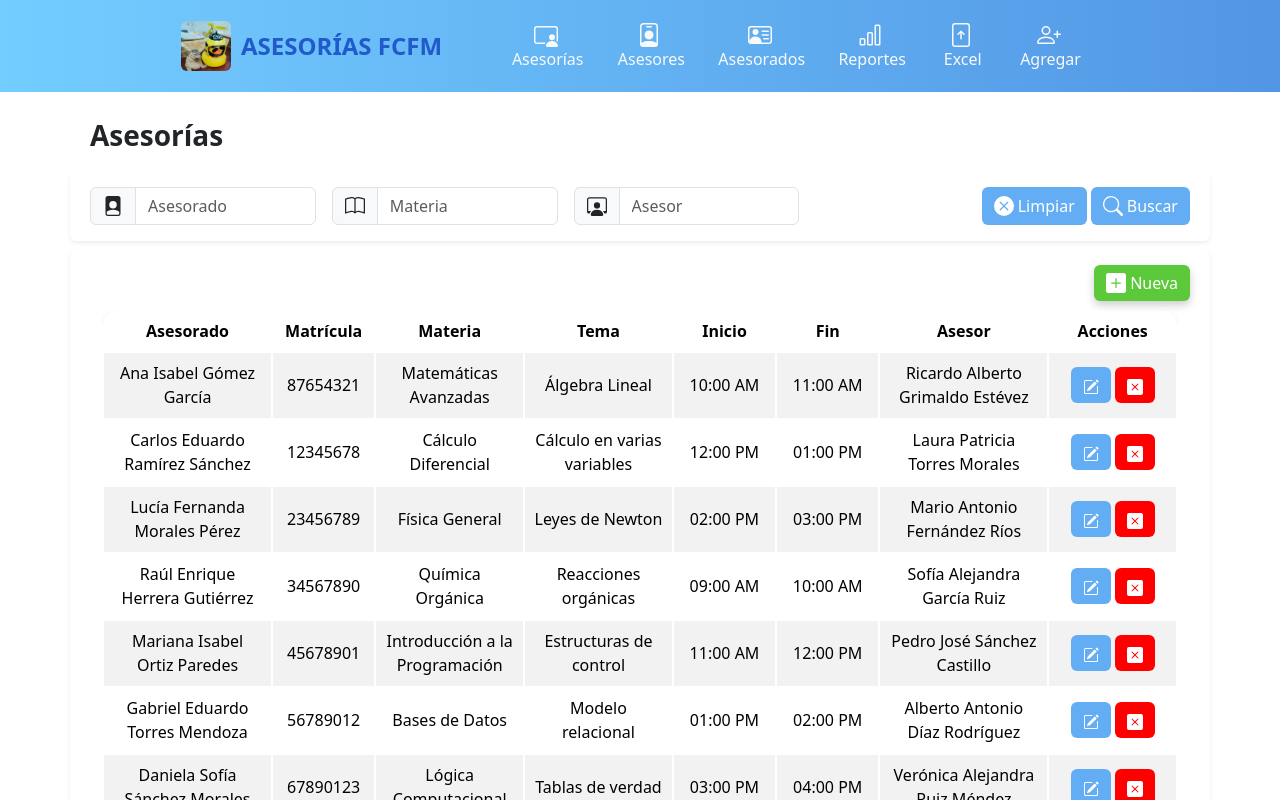
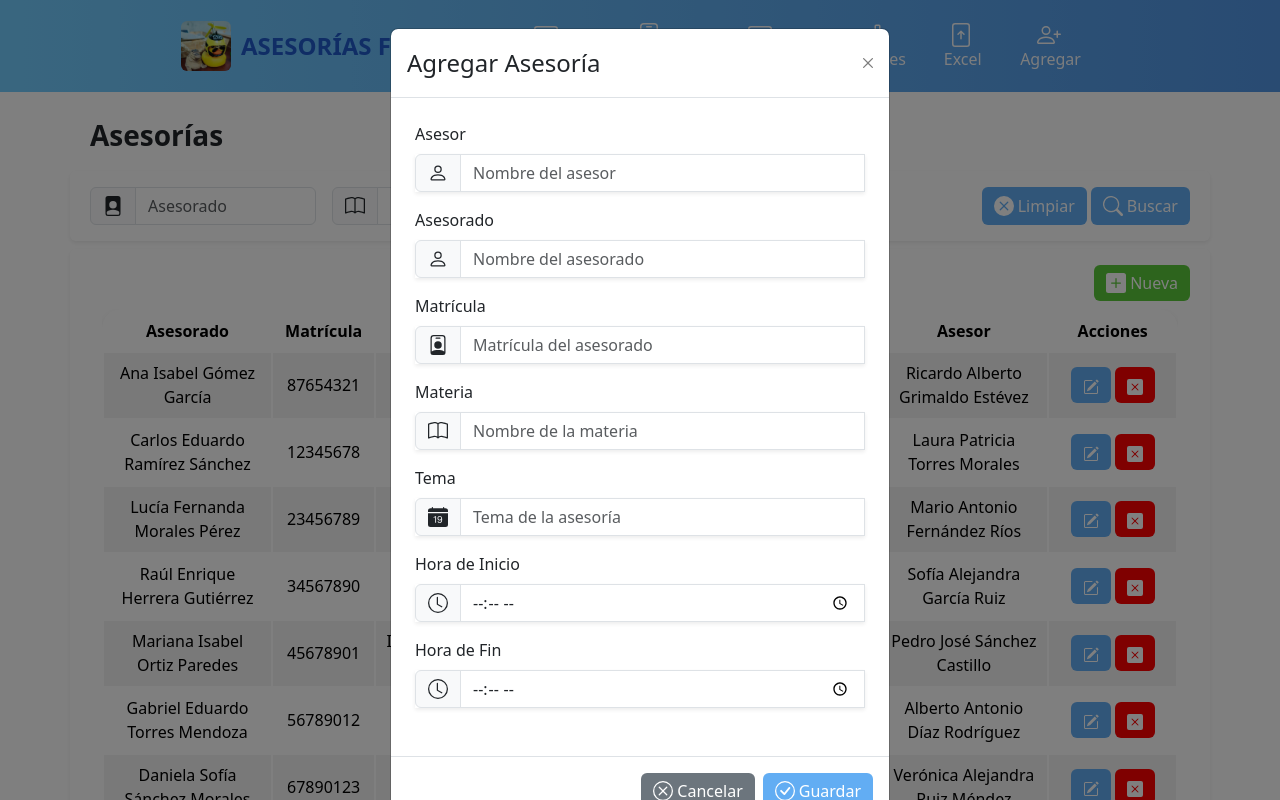
Before and after one commit to maribelhernandezstg/PRH-Programa-Registro-Horas-, a React (Vite) app: page /asesorias in a window 1280 px wide. Both pictures are taken after a click on the button "Nueva". Shown: the top 800 px of the page. Built offline with nearby package versions, Linux system fonts and the light colour scheme.

Commit message:
feature/modalAdvices

```diff
--- /dev/null
+++ b/src/components/Modals/AdviceModal.tsx
@@ -0,0 +1,167 @@
+import React from 'react';
+import { Modal, Button, Form, InputGroup } from 'react-bootstrap';
+import { BsPerson, BsBook, BsPersonBadge, BsFillCalendarDateFill, BsClock, BsXCircle, BsCheckCircle } from 'react-icons/bs';
+
+interface AdviceModalProps {
+  show: boolean;
+  handleClose: () => void;
+  handleSaveChanges: () => void;
+  advice: { Advisor: string; Advisee: string; Enrollment: string; LearningUnit: string; Topic: string; StartTime: string; EndTime: string };
+  handleInputChange: (e: React.ChangeEvent<HTMLInputElement>) => void;
+  errors: { Advisor: string; Advisee: string; Enrollment: string; LearningUnit: string; Topic: string; StartTime: string; EndTime: string };
+}
+
+const AdviceModal: React.FC<AdviceModalProps> = ({ show, handleClose, handleSaveChanges, advice, handleInputChange, errors }) => {
+  return (
+    <Modal show={show} onHide={handleClose}>
+      <Modal.Header closeButton>
+        <Modal.Title>Agregar Asesoría</Modal.Title>
+      </Modal.Header>
+      <Modal.Body>
+        <Form className="p-2">
+          <Form.Group controlId="formAdvisor" className="mb-3">
+            <Form.Label>Asesor</Form.Label>
+            <InputGroup className="shadow-sm">
+              <InputGroup.Text>
+                <BsPerson className="fs-5" />
+              </InputGroup.Text>
+              <Form.Control
+                type="text"
+                placeholder="Nombre del asesor"
+                name="Advisor"
+                value={advice.Advisor}
+                onChange={handleInputChange}
+                required
+                isInvalid={!!errors.Advisor}
+              />
+              <Form.Control.Feedback type="invalid">{errors.Advisor}</Form.Control.Feedback>
+            </InputGroup>
+          </Form.Group>
+
+          <Form.Group controlId="formAdvisee" className="mb-3">
+            <Form.Label>Asesorado</Form.Label>
+            <InputGroup className="shadow-sm">
+              <InputGroup.Text>
+                <BsPerson className="fs-5" />
+              </InputGroup.Text>
+              <Form.Control
+                type="text"
+                placeholder="Nombre del asesorado"
+                name="Advisee"
+                value={advice.Advisee}
+                onChange={handleInputChange}
+                required
+                isInvalid={!!errors.Advisee}
+              />
+              <Form.Control.Feedback type="invalid">{errors.Advisee}</Form.Control.Feedback>
+            </InputGroup>
+          </Form.Group>
+
+          <Form.Group controlId="formEnrollment" className="mb-3">
+            <Form.Label>Matrícula</Form.Label>
+            <InputGroup className="shadow-sm">
+              <InputGroup.Text>
+                <BsPersonBadge className="fs-5" />
+              </InputGroup.Text>
+              <Form.Control
+                type="text"
+                placeholder="Matrícula del asesorado"
+                name="Enrollment"
+                value={advice.Enrollment}
+                onChange={handleInputChange}
+                required
+                isInvalid={!!errors.Enrollment}
+              />
+              <Form.Control.Feedback type="invalid">{errors.Enrollment}</Form.Control.Feedback>
+            </InputGroup>
+          </Form.Group>
+
+          <Form.Group controlId="formLearningUnit" className="mb-3">
+            <Form.Label>Materia</Form.Label>
+            <InputGroup className="shadow-sm">
+              <InputGroup.Text>
+                <BsBook className="fs-5" />
+              </InputGroup.Text>
+              <Form.Control
+                type="text"
+                placeholder="Nombre de la materia"
+                name="LearningUnit"
+                value={advice.LearningUnit}
+                onChange={handleInputChange}
+                required
+                isInvalid={!!errors.LearningUnit}
+              />
+              <Form.Control.Feedback type="invalid">{errors.LearningUnit}</Form.Control.Feedback>
+            </InputGroup>
+          </Form.Group>
+
+          <Form.Group controlId="formTopic" className="mb-3">
+            <Form.Label>Tema</Form.Label>
+            <InputGroup className="shadow-sm">
+              <InputGroup.Text>
+                <BsFillCalendarDateFill className="fs-5" />
+              </InputGroup.Text>
+              <Form.Control
+                type="text"
+                placeholder="Tema de la asesoría"
+                name="Topic"
+                value={advice.Topic}
+                onChange={handleInputChange}
+                required
+                isInvalid={!!errors.Topic}
+              />
+              <Form.Control.Feedback type="invalid">{errors.Topic}</Form.Control.Feedback>
+            </InputGroup>
+          </Form.Group>
+
+          <Form.Group controlId="formStartTime" className="mb-3">
+            <Form.Label>Hora de Inicio</Form.Label>
+            <InputGroup className="shadow-sm">
+              <InputGroup.Text>
+                <BsClock className="fs-5" />
+              </InputGroup.Text>
+              <Form.Control
+                type="time"
+                name="StartTime"
+                value={advice.StartTime}
+                onChange={handleInputChange}
+                required
+                isInvalid={!!errors.StartTime}
+              />
+              <Form.Control.Feedback type="invalid">{errors.StartTime}</Form.Control.Feedback>
+            </InputGroup>
+          </Form.Group>
+
+          <Form.Group controlId="formEndTime" className="mb-3">
+            <Form.Label>Hora de Fin</Form.Label>
+            <InputGroup className="shadow-sm">
+              <InputGroup.Text>
+                <BsClock className="fs-5" />
+              </InputGroup.Text>
+              <Form.Control
+                type="time"
+                name="EndTime"
+                value={advice.EndTime}
+                onChange={handleInputChange}
+                required
+                isInvalid={!!errors.EndTime}
+              />
+              <Form.Control.Feedback type="invalid">{errors.EndTime}</Form.Control.Feedback>
+            </InputGroup>
+          </Form.Group>
+
+        </Form>
+      </Modal.Body>
+      <Modal.Footer className="my-2">
+        <Button onClick={handleClose} className="d-flex align-items-center justify-content-center" variant="secondary">
+          <BsXCircle className="me-1 fs-5" /> Cancelar
+        </Button>
+        <Button onClick={handleSaveChanges} className="button d-flex align-items-center justify-content-center" variant="primary">
+          <BsCheckCircle className="me-1 fs-5" /> Guardar
+        </Button>
+      </Modal.Footer>
+    </Modal>
+  );
+};
+
+export default AdviceModal;
--- a/src/pages/Advices.tsx
+++ b/src/pages/Advices.tsx
@@ -2,14 +2,16 @@ import '../App.css';
 import { useState } from 'react';
 import { Container, Row, Col, Button, InputGroup, Form } from 'react-bootstrap';
 import { BsFillFilePersonFill, BsBook, BsPersonWorkspace, BsPlusSquareFill, BsSearch, BsXCircleFill } from 'react-icons/bs';
+import AdviceTable from '../components/Tables/AdviceTable';
+import AdviceModal from '../components/Modals/AdviceModal'; // Importa el modal
+import '../components/tables/Styles.css';
 
-import AdviceTable from '../components/Tables/AdviceTable';
-import '../components/tables/Styles.css';
 const Advices = () => {
   // <------------ Filters ------------>
   const [searchAdvisee, setSearchAdvisee] = useState('');
   const [searchLearningUnit, setSearchLearningUnit] = useState('');
   const [searchAdvisor, setSearchAdvisor] = useState('');
+
   const [advices, setAdvicesData] = useState([
     {
       AdvisorIdentity: 'Ricardo Alberto Grimaldo Estévez',
@@ -103,18 +105,69 @@ const Advices = () => {
     },
   ]);
 
+  // Estado del modal
+  const [showModal, setShowModal] = useState(false);
+  const [newAdvice, setNewAdvice] = useState({
+    AdvisorIdentity: '',
+    AdviseeIdentity: '',
+    AdviseeStudentId: '',
+    LearningUnitIdentity: '',
+    Topic: '',
+    StartTime: new Date(),
+    EndTime: new Date(),
+  });
+  const [errors, setErrors] = useState({
+    AdvisorIdentity: '',
+    AdviseeIdentity: '',
+    AdviseeStudentId: '',
+    LearningUnitIdentity: '',
+    Topic: '',
+  });
+
   const filteredAdvices = advices.filter((advice) => {
-    const regexAdvisee = new RegExp(searchAdvisee, 'i'); // Filtro para Asesorado
-    const regexLearningUnit = new RegExp(searchLearningUnit, 'i'); // Filtro para Materia ambos tiene un problema con í o letras con acento
-    const regexAdvisor = new RegExp(searchAdvisor, 'i'); // Filtro para Asesor
-
-    // Verificamos si hay valor
+    const regexAdvisee = new RegExp(searchAdvisee, 'i');
+    const regexLearningUnit = new RegExp(searchLearningUnit, 'i');
+    const regexAdvisor = new RegExp(searchAdvisor, 'i');
     return (
       (!searchAdvisee || regexAdvisee.test(advice.AdviseeIdentity)) &&
       (!searchLearningUnit || regexLearningUnit.test(advice.LearningUnitIdentity)) &&
       (!searchAdvisor || regexAdvisor.test(advice.AdvisorIdentity))
     );
   });
+
+  // Funciones para el modal
+  const handleShowModal = () => setShowModal(true);
+  const handleCloseModal = () => setShowModal(false);
+
+  const handleInputChange = (e) => {
+    const { name, value } = e.target;
+    setNewAdvice({ ...newAdvice, [name]: value });
+  };
+
+  const handleSaveChanges = () => {
+    const newErrors = {
+      AdvisorIdentity: newAdvice.AdvisorIdentity ? '' : 'Campo requerido',
+      AdviseeIdentity: newAdvice.AdviseeIdentity ? '' : 'Campo requerido',
+      AdviseeStudentId: newAdvice.AdviseeStudentId ? '' : 'Campo requerido',
+      LearningUnitIdentity: newAdvice.LearningUnitIdentity ? '' : 'Campo requerido',
+      Topic: newAdvice.Topic ? '' : 'Campo requerido',
+    };
+    setErrors(newErrors);
+
+    if (Object.values(newErrors).every((error) => error === '')) {
+      setAdvicesData([...advices, newAdvice]);
+      setNewAdvice({
+        AdvisorIdentity: '',
+        AdviseeIdentity: '',
+        AdviseeStudentId: '',
+        LearningUnitIdentity: '',
+        Topic: '',
+        StartTime: new Date(),
+        EndTime: new Date(),
+      });
+      handleCloseModal();
+    }
+  };
 
   return (
     <Container className="mt-4 bg-white" style={{ minHeight: '100vh' }}>
@@ -130,7 +183,13 @@ const Advices = () => {
               {' '}
               <BsFillFilePersonFill className="fs-5" />
             </InputGroup.Text>
-            <Form.Control placeholder="Asesorado" aria-label="Asesorado" value={searchAdvisee} aria-describedby="basic-addon1" onChange={(e) => setSearchAdvisee(e.target.value)} />
+            <Form.Control
+              placeholder="Asesorado"
+              aria-label="Asesorado"
+              value={searchAdvisee}
+              aria-describedby="basic-addon1"
+              onChange={(e) => setSearchAdvisee(e.target.value)}
+            />
           </InputGroup>
 
           <InputGroup className="me-3">
@@ -138,7 +197,13 @@ const Advices = () => {
               {' '}
               <BsBook className="fs-5" />
             </InputGroup.Text>
-            <Form.Control placeholder="Materia" aria-label="Materia" value={searchLearningUnit} aria-describedby="basic-addon2" onChange={(e) => setSearchLearningUnit(e.target.value)} />
+            <Form.Control
+              placeholder="Materia"
+              aria-label="Materia"
+              value={searchLearningUnit}
+              aria-describedby="basic-addon2"
+              onChange={(e) => setSearchLearningUnit(e.target.value)}
+            />
           </InputGroup>
 
           <InputGroup className="me-3">
@@ -146,7 +211,13 @@ const Advices = () => {
               {' '}
               <BsPersonWorkspace className="fs-5" />
             </InputGroup.Text>
-            <Form.Control placeholder="Asesor" aria-label="Asesor" value={searchAdvisor} aria-describedby="basic-addon3" onChange={(e) => setSearchAdvisor(e.target.value)} />
+            <Form.Control
+              placeholder="Asesor"
+              aria-label="Asesor"
+              value={searchAdvisor}
+              aria-describedby="basic-addon3"
+              onChange={(e) => setSearchAdvisor(e.target.value)}
+            />
           </InputGroup>
         </Col>
 
@@ -163,7 +234,7 @@ const Advices = () => {
       </Row>
       <Row className="shadow-sm rounded overflow-hidden p-2 my-2">
         <Col xs={12} lg={12} className="d-flex justify-content-end my-2">
-          <Button className="buttonGreen d-flex align-items-center justify-content-center" variant="success">
+          <Button className="buttonGreen d-flex align-items-center justify-content-center" variant="success" onClick={handleShowModal}>
             <BsPlusSquareFill className="me-1 fs-5" /> Nueva
           </Button>
         </Col>
@@ -173,6 +244,16 @@ const Advices = () => {
           </Container>
         </Col>
       </Row>
+
+      {/* Modal para agregar nueva asesoría */}
+      <AdviceModal
+        show={showModal}
+        handleClose={handleCloseModal}
+        handleSaveChanges={handleSaveChanges}
+        advice={newAdvice}
+        handleInputChange={handleInputChange}
+        errors={errors}
+      />
     </Container>
   );
 };
```
